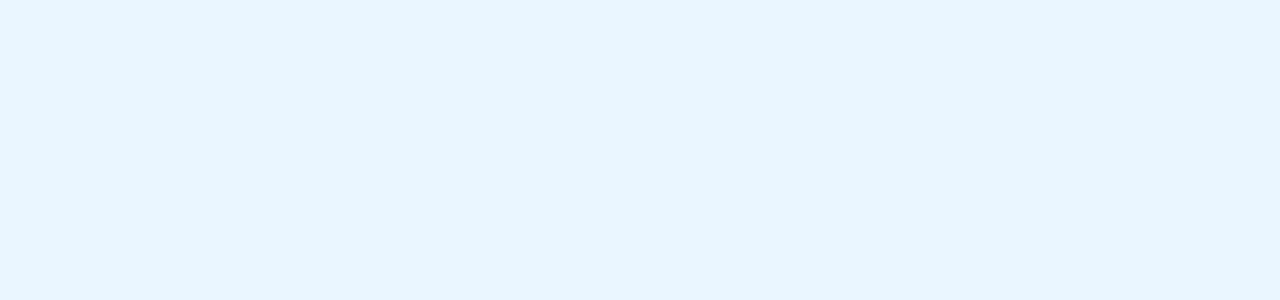
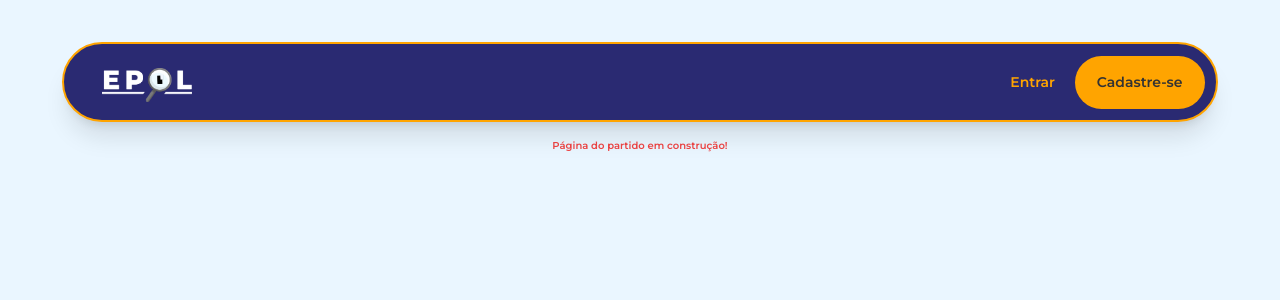
Before and after one commit to tcc-epol-ejs/epol-web, a React (Vite) app: page /pagina_partido in a window 1280 px wide. Before the commit this address had no page. Shown: the top 300 px of the page. Built offline with nearby package versions, Linux system fonts and the light colour scheme.

Commit message:
feat: adição do header na página e correção do caminho no index principal

```diff
--- a/src/index.tsx
+++ b/src/index.tsx
@@ -9,6 +9,7 @@ import QuemSomos from './pages/quem_somos';
 import Main from './pages/main';
 import Admin from './pages/admin';
 import SearchPol from './pages/searchpol';
+import PaginaPartido from './pages/pagina_partido';
 
 function App() {
   return (
@@ -24,6 +25,7 @@ function App() {
         <Route path="/main" element={<Main />} />
         <Route path="/admin" element={<Admin />} />
         <Route path="/searchpol" element={<SearchPol />} />
+        <Route path="/pagina_partido" element={<PaginaPartido />} />
       </Routes>
     </BrowserRouter>
   );
--- a/src/pages/pagina_partido/index.tsx
+++ b/src/pages/pagina_partido/index.tsx
@@ -0,0 +1,16 @@
+import Header from '../../components/header';
+
+function PaginaPartido() {
+  return (
+    <>
+      <div className="w-full">
+        <Header isBgWhite disableScrollHide />
+      </div>
+      <p className="text-red-500 text-[10px] font-semibold text-center my-4">
+        Página do partido em construção!
+      </p>
+    </>
+  );
+}
+
+export default PaginaPartido;
```
